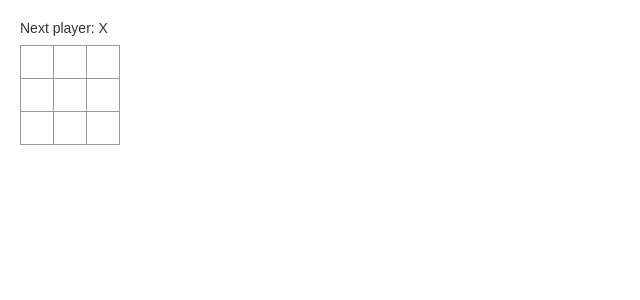
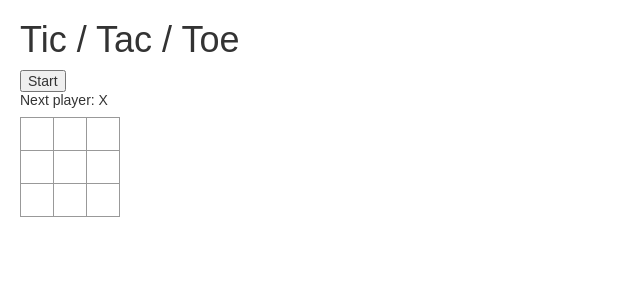
Before and after one commit to wcyjoyce/tictactoe, a React app: page / in a window 1280 px wide. Shown: the top 300 px of the page, without its empty margins (0-640 px from the left). Built offline with nearby package versions, Linux system fonts and the light colour scheme.

Commit message:
splash content added

```diff
--- a/src/components/app.jsx
+++ b/src/components/app.jsx
@@ -1,13 +1,27 @@
 import React, { Component } from "react";
+import { FontAwesomeIcon } from "@fortawesome/react-fontawesome";
 
 import Board from "./board.jsx";
 import Game from "./game.jsx";
 import Square from "./square.jsx";
 
+const Splash = () => {
+  return (
+    <div>
+      <h1>Tic / Tac / Toe</h1>
+      <button>Start</button>
+      <img src={"../src/winner.png"} className="hidden" />
+    </div>
+  );
+}
+
 class App extends Component {
   render() {
     return (
-      <Game />
+      <div className="flex">
+        <div className="left"><Splash /></div>
+        <div className="right"><Game /></div>
+      </div>
     );
   }
 }
```
